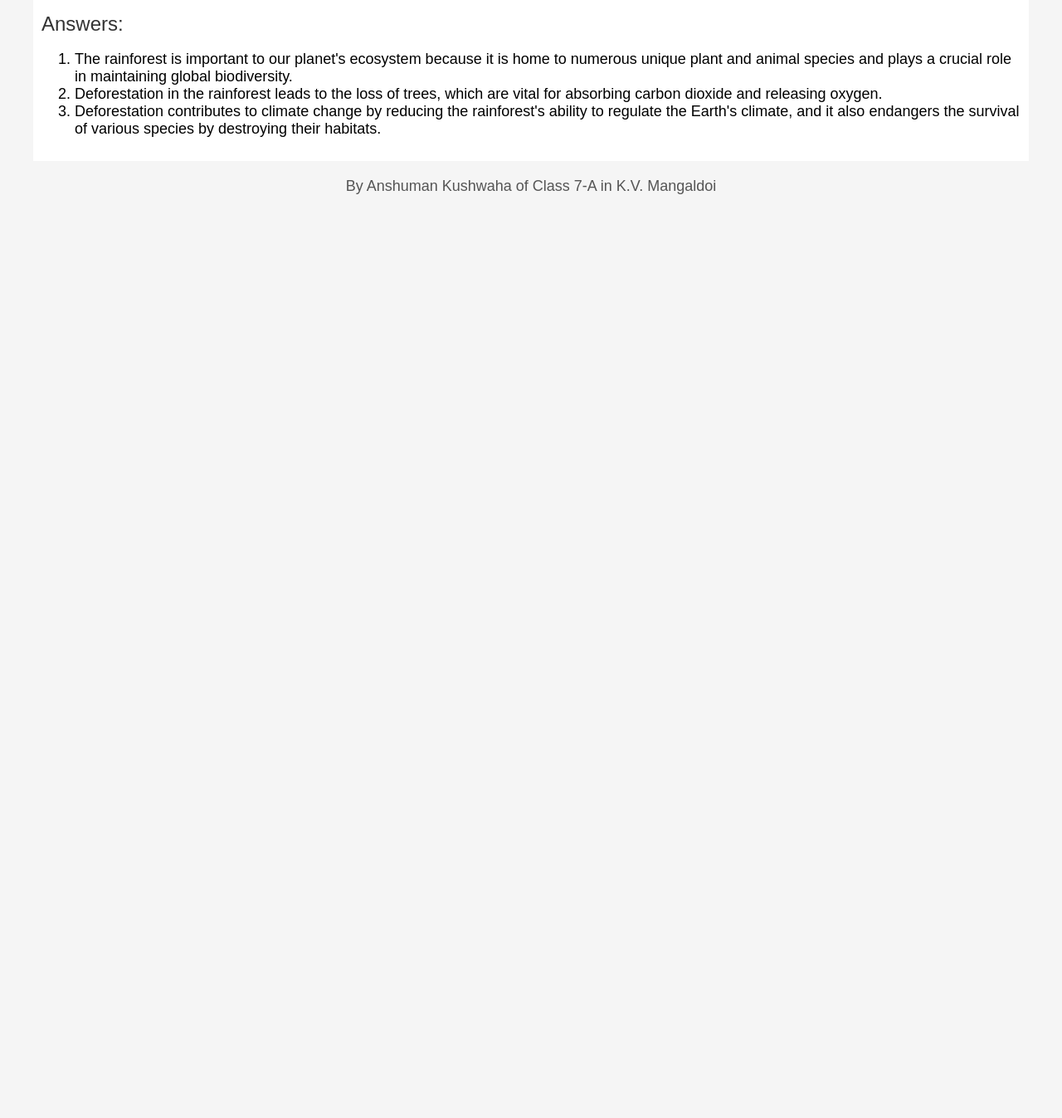
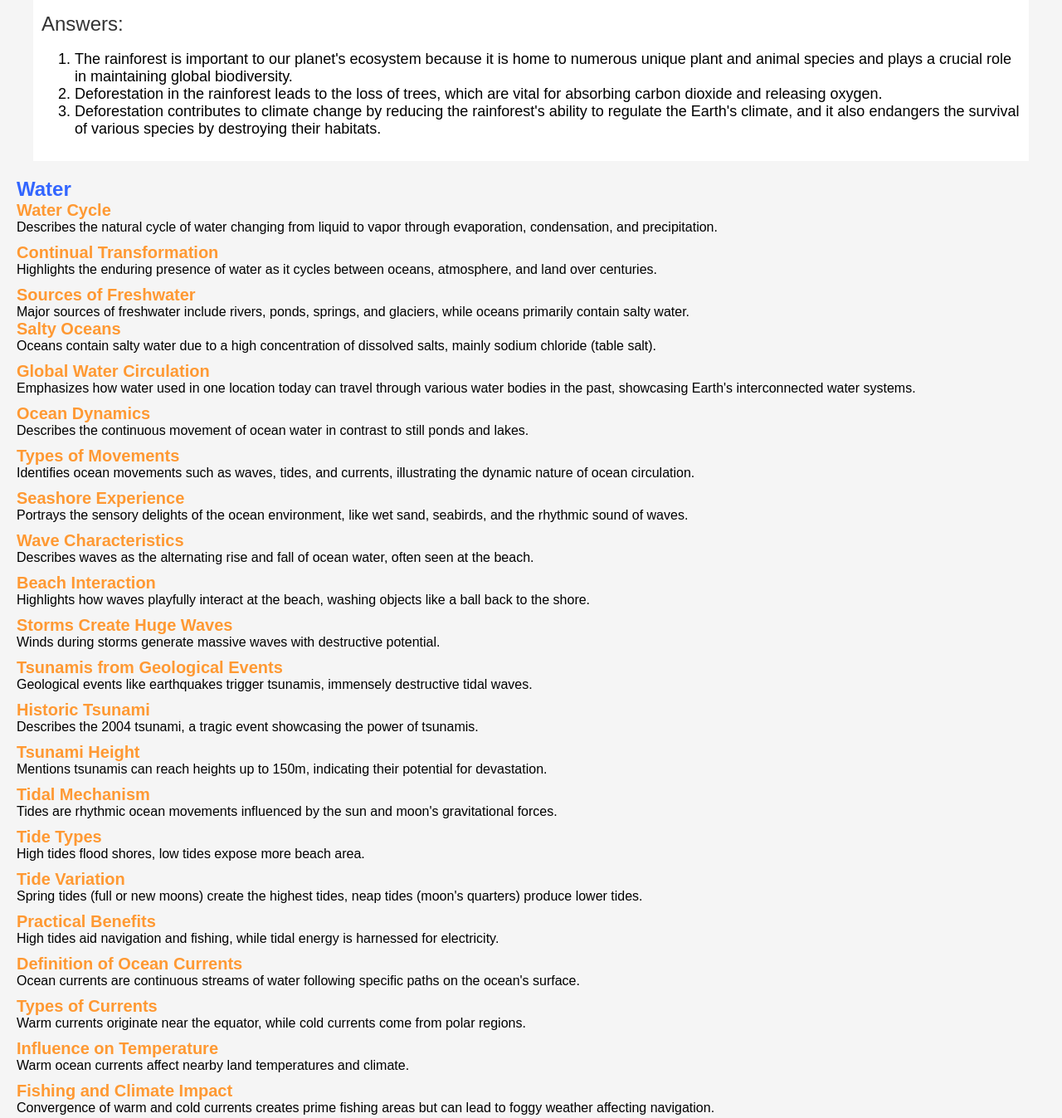
Before and after one commit to AnshuAkDev/Class7, a plain HTML site: page index.html in a window 1280 px wide. Shown: the part 1508-2855 px from the top of the page at 83% size. Before the commit the page ends 1781 px from the top, so only its background shows below. Drawn offline with Linux system fonts and the light colour scheme.

Commit message:
Update index.html
Signed-off-by: Anshuman Kushwaha  <138960331+Anshu7892011@users.noreply.github.com>

```diff
--- a/index.html
+++ b/index.html
@@ -4,6 +4,27 @@
 <head>
     <title>Environmental Awareness</title>
     <style>
+    /* CSS Styles */
+    body {
+      font-family: Arial, sans-serif;
+    }
+
+    .main-heading {
+      font-size: 24px;
+      font-weight: bold;
+      color: #3366FF; /* Blue color */
+    }
+
+    .sub-heading {
+      font-size: 20px;
+      font-weight: bold;
+      color: #FF9933; /* Orange color */
+    }
+
+    .point {
+      font-size: 16px;
+      margin-bottom: 10px;
+    }
         body {
             font-family: Arial, sans-serif;
             background-color: #f5f5f5;
@@ -164,7 +185,75 @@
                 <li>Deforestation in the rainforest leads to the loss of trees, which are vital for absorbing carbon dioxide and releasing oxygen.</li>
                 <li>Deforestation contributes to climate change by reducing the rainforest's ability to regulate the Earth's climate, and it also endangers the survival of various species by destroying their habitats.</li>
             </ol>
-        </div>
+        </div><div class="main-heading">Water</div>
+
+  <div class="sub-heading">Water Cycle</div>
+  <div class="point">Describes the natural cycle of water changing from liquid to vapor through evaporation, condensation, and precipitation.</div>
+
+  <div class="sub-heading">Continual Transformation</div>
+  <div class="point">Highlights the enduring presence of water as it cycles between oceans, atmosphere, and land over centuries.</div>
+
+  <div class="sub-heading">Sources of Freshwater</div>
+  <div class "point">Major sources of freshwater include rivers, ponds, springs, and glaciers, while oceans primarily contain salty water.</div>
+
+  <div class="sub-heading">Salty Oceans</div>
+  <div class="point">Oceans contain salty water due to a high concentration of dissolved salts, mainly sodium chloride (table salt).</div>
+
+  <div class="sub-heading">Global Water Circulation</div>
+  <div class="point">Emphasizes how water used in one location today can travel through various water bodies in the past, showcasing Earth's interconnected water systems.</div>
+
+  <div class="sub-heading">Ocean Dynamics</div>
+  <div class="point">Describes the continuous movement of ocean water in contrast to still ponds and lakes.</div>
+
+  <!-- Repeat the same structure for other sections -->
+
+  <div class="sub-heading">Types of Movements</div>
+  <div class="point">Identifies ocean movements such as waves, tides, and currents, illustrating the dynamic nature of ocean circulation.</div>
+
+  <div class="sub-heading">Seashore Experience</div>
+  <div class="point">Portrays the sensory delights of the ocean environment, like wet sand, seabirds, and the rhythmic sound of waves.</div>
+
+  <div class="sub-heading">Wave Characteristics</div>
+  <div class="point">Describes waves as the alternating rise and fall of ocean water, often seen at the beach.</div>
+
+  <div class="sub-heading">Beach Interaction</div>
+  <div class="point">Highlights how waves playfully interact at the beach, washing objects like a ball back to the shore.</div>
+
+  <div class="sub-heading">Storms Create Huge Waves</div>
+  <div class="point">Winds during storms generate massive waves with destructive potential.</div>
+
+  <div class="sub-heading">Tsunamis from Geological Events</div>
+  <div class="point">Geological events like earthquakes trigger tsunamis, immensely destructive tidal waves.</div>
+
+  <div class="sub-heading">Historic Tsunami</div>
+  <div class="point">Describes the 2004 tsunami, a tragic event showcasing the power of tsunamis.</div>
+
+  <div class="sub-heading">Tsunami Height</div>
+  <div class="point">Mentions tsunamis can reach heights up to 150m, indicating their potential for devastation.</div>
+
+  <div class="sub-heading">Tidal Mechanism</div>
+  <div class="point">Tides are rhythmic ocean movements influenced by the sun and moon's gravitational forces.</div>
+
+  <div class="sub-heading">Tide Types</div>
+  <div class="point">High tides flood shores, low tides expose more beach area.</div>
+
+  <div class="sub-heading">Tide Variation</div>
+  <div class="point">Spring tides (full or new moons) create the highest tides, neap tides (moon's quarters) produce lower tides.</div>
+
+  <div class="sub-heading">Practical Benefits</div>
+  <div class="point">High tides aid navigation and fishing, while tidal energy is harnessed for electricity.</div>
+
+  <div class="sub-heading">Definition of Ocean Currents</div>
+  <div class="point">Ocean currents are continuous streams of water following specific paths on the ocean's surface.</div>
+
+  <div class="sub-heading">Types of Currents</div>
+  <div class="point">Warm currents originate near the equator, while cold currents come from polar regions.</div>
+
+  <div class="sub-heading">Influence on Temperature</div>
+  <div class="point">Warm ocean currents affect nearby land temperatures and climate.</div>
+
+  <div class="sub-heading">Fishing and Climate Impact</div>
+  <div class="point">Convergence of warm and cold currents creates prime fishing areas but can lead to foggy weather affecting navigation.</div>
 
         <div class="footer">
             <p>By Anshuman Kushwaha of Class 7-A in K.V. Mangaldoi</p>
```
